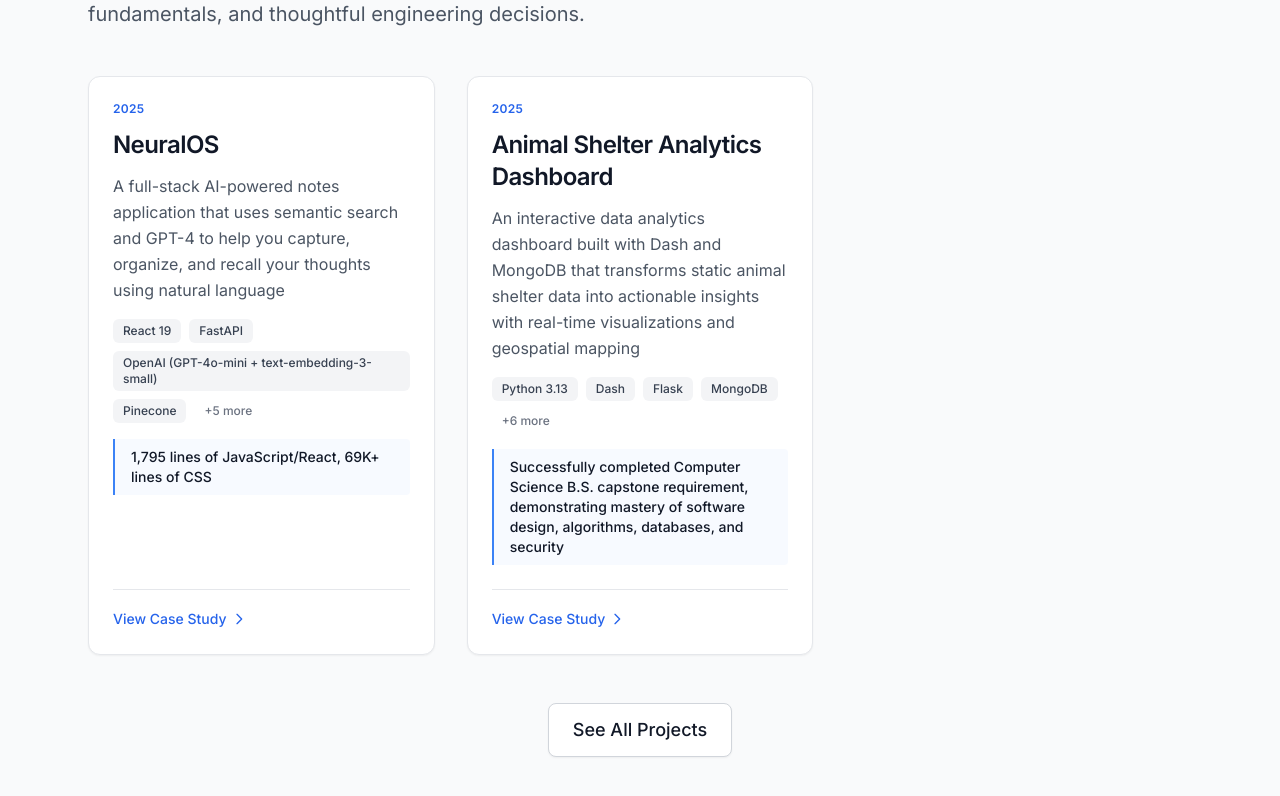
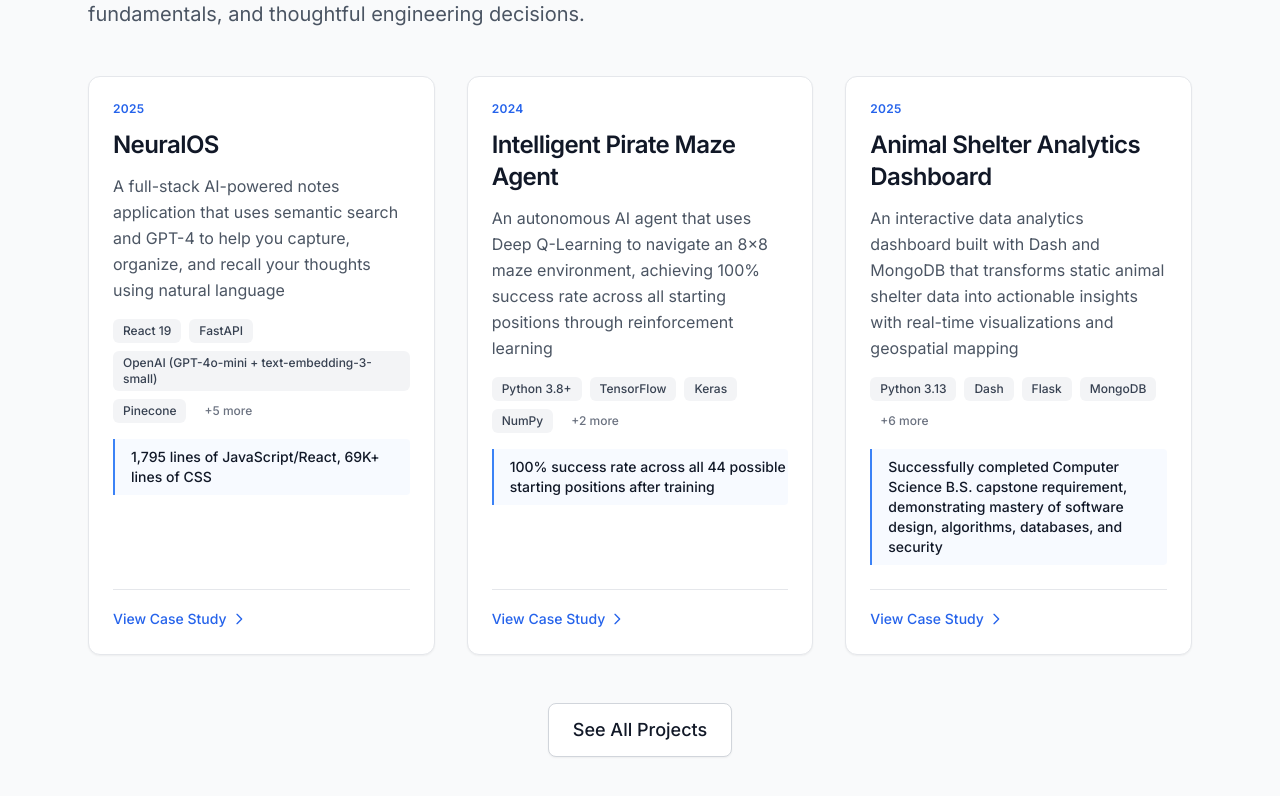
Before and after one commit to nwyrwas/Portfolio, a Next.js app: page / in a window 1280 px wide. Shown: the part 1048-1844 px from the top of the page. Built offline with nearby package versions, Linux system fonts and the light colour scheme.

Commit message:
adding 3rd project

```diff
--- a/data/projects.ts
+++ b/data/projects.ts
@@ -144,6 +144,110 @@ export const projects: Project[] = [
     images: ["/neural-os-1.jpg", "/neural-os-2.jpg"]
   },
   {
+    id: "intelligent-pirate-maze-agent",
+    title: "Intelligent Pirate Maze Agent",
+    shortDescription: "An autonomous AI agent that uses Deep Q-Learning to navigate an 8×8 maze environment, achieving 100% success rate across all starting positions through reinforcement learning",
+    featured: true,
+    year: "2024",
+    context: {
+      problem: "Traditional pathfinding requires explicit programming of rules and strategies. This project explores whether an AI agent can learn optimal navigation autonomously through trial and error, without hardcoded instructions.",
+      constraints: [
+        "8×8 grid maze environment with obstacles and a treasure goal",
+        "Agent must learn from scratch without pre-programmed pathfinding logic",
+        "Must achieve reliable performance across all 44 possible starting positions",
+        "Training must converge within reasonable computational limits (~750 episodes)"
+      ],
+      stakes: "Academic project for CS-370 (Current Emerging Trends in CS) at Southern New Hampshire University, demonstrating understanding of reinforcement learning, neural networks, and AI fundamentals"
+    },
+    role: {
+      title: "Machine Learning Engineer",
+      ownership: "Complete implementation of Deep Q-Learning agent, neural network architecture, training pipeline, reward shaping, and performance analysis",
+      teamSize: "Academic Project (Individual)"
+    },
+    approach: {
+      overview: "Implemented a Deep Q-Learning agent using TensorFlow/Keras with experience replay to train a neural network that learns optimal pathfinding policies through reinforcement learning, balancing exploration and exploitation via epsilon-greedy strategy.",
+      decisions: [
+        {
+          decision: "Deep Q-Learning with neural network function approximation",
+          rationale: "Q-tables are impractical for large state spaces. Neural networks can generalize from seen states to unseen configurations, enabling the agent to handle any starting position."
+        },
+        {
+          decision: "Experience replay buffer for training stability",
+          rationale: "Storing and randomly sampling past experiences breaks correlation between consecutive training samples, leading to more stable learning and faster convergence."
+        },
+        {
+          decision: "64-neuron input layer representing flattened 8×8 maze",
+          rationale: "Each cell in the maze is represented as input, providing the network with complete environmental awareness for decision-making."
+        },
+        {
+          decision: "Two hidden layers with PReLU activation functions",
+          rationale: "PReLU (Parametric ReLU) handles negative values better than standard ReLU, improving learning dynamics in reinforcement learning scenarios where rewards can be negative."
+        },
+        {
+          decision: "Epsilon-greedy exploration strategy with decay",
+          rationale: "Balances exploration (random actions to discover new strategies) with exploitation (using learned knowledge). Decay schedule gradually shifts from exploration to exploitation as training progresses."
+        },
+        {
+          decision: "Shaped reward system with penalties for inefficiency",
+          rationale: "Large positive reward for reaching treasure, negative rewards for wall collisions and inefficient moves encourage the agent to find short, valid paths rather than wandering aimlessly."
+        }
+      ],
+      alternatives: "Considered traditional pathfinding algorithms (A*, Dijkstra) but the goal was demonstrating AI learning capabilities rather than implementing deterministic solutions"
+    },
+    challenges: [
+      {
+        challenge: "Agent initially exhibited random wandering without learning progress",
+        solution: "Implemented shaped reward system with immediate penalties for wall collisions (-0.75) and small step penalties (-0.04) to discourage inefficient exploration, while maintaining large treasure reward (+1.0) for successful completion."
+      },
+      {
+        challenge: "Training was unstable with correlated sequential experiences",
+        solution: "Built experience replay buffer that stores (state, action, reward, next_state) tuples and samples randomly during training, breaking temporal correlations and stabilizing neural network convergence."
+      },
+      {
+        challenge: "Agent overfitted to specific starting positions during training",
+        solution: "Trained across diverse starting positions and validated performance on all 44 possible free cell locations, ensuring generalization rather than memorization of specific paths."
+      },
+      {
+        challenge: "Balancing exploration of new strategies vs exploitation of learned knowledge",
+        solution: "Implemented epsilon-greedy strategy with exponential decay schedule, starting at high exploration (ε=1.0) and gradually reducing to low exploration (ε=0.1) as the agent gains experience."
+      }
+    ],
+    outcomes: [
+      {
+        metric: "Win Rate",
+        impact: "100% success rate across all 44 possible starting positions after training"
+      },
+      {
+        metric: "Training Efficiency",
+        impact: "Convergence achieved within ~750 episodes, demonstrating efficient learning"
+      },
+      {
+        metric: "Behavioral Evolution",
+        impact: "Agent evolved from random exploration to optimal pathfinding with minimal steps to treasure"
+      },
+      {
+        metric: "Neural Network Architecture",
+        impact: "64-input → 164-hidden → 150-hidden → 4-output layers with PReLU activation"
+      },
+      {
+        metric: "Learning Methodology",
+        impact: "Successfully implemented Deep Q-Learning with experience replay, epsilon-greedy exploration, and reward shaping"
+      }
+    ],
+    techStack: [
+      "Python 3.8+",
+      "TensorFlow",
+      "Keras",
+      "NumPy",
+      "Matplotlib",
+      "Jupyter Notebook"
+    ],
+    links: {
+      github: "https://github.com/nwyrwas/CS-370-16865-M01-Current-Emerging-Trends-in-CS"
+    },
+    images: ["/intelligent-pirate-maze-agent.png"]
+  },
+  {
     id: "animal-shelter-analytics",
     title: "Animal Shelter Analytics Dashboard",
     shortDescription: "An interactive data analytics dashboard built with Dash and MongoDB that transforms static animal shelter data into actionable insights with real-time visualizations and geospatial mapping",
```
Also changed, not shown: public/intelligent-pirate-maze-agent.png (added).
